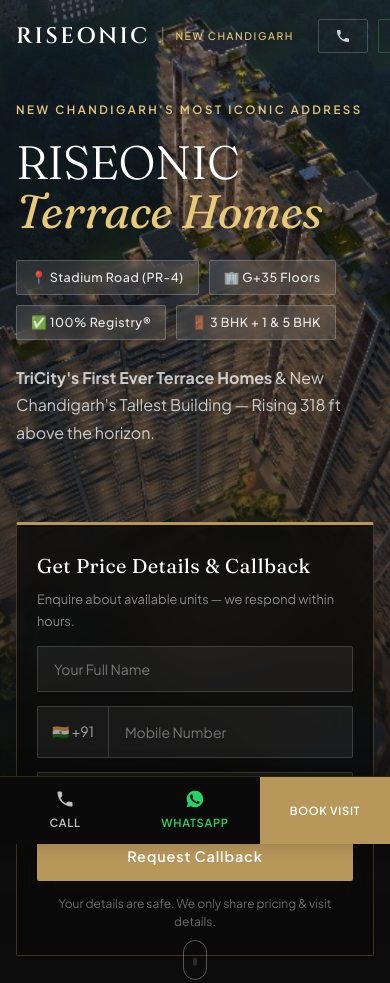
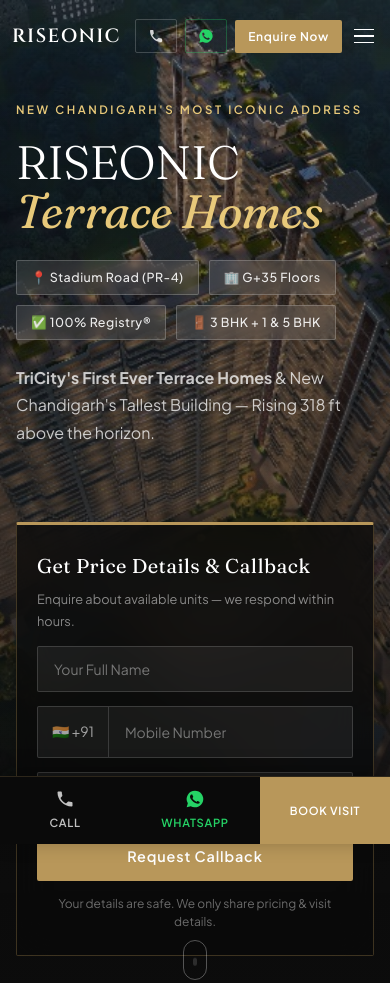
Before and after one commit to advedamedia/riseonic, a plain HTML site: page index.html in a window 390 px wide. Shown: the top 983 px of the page. Drawn offline with Linux system fonts and the light colour scheme.

Commit message:
Deploy optimized final landing page with active assets only

```diff
--- a/style.css
+++ b/style.css
@@ -2517,6 +2517,26 @@
   }
 
   /* Header */
+  .logo-divider,
+  .logo-sub {
+    display: none !important;
+  }
+  .logo-name {
+    font-size: 1.2rem !important;
+    letter-spacing: 0.08em !important;
+  }
+  .header-inner {
+    padding: 0 12px !important;
+    gap: 12px !important;
+  }
+  .header-actions {
+    gap: 8px !important;
+  }
+  .header-actions .action-btn {
+    padding: 8px 12px !important;
+    font-size: 0.75rem !important;
+  }
+
   .site-nav { display: none; }
   .site-nav.is-open {
     display: flex;
```
